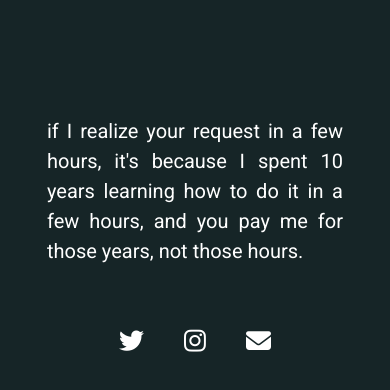
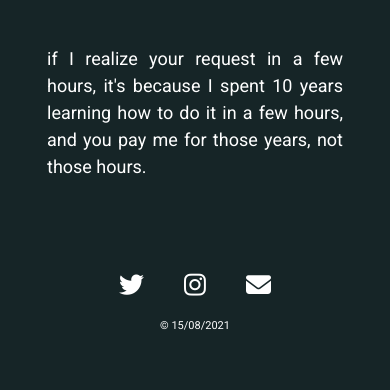
Before and after one commit to jprex59/MartPortfolio, a plain HTML site: page index.html in a window 390 px wide. Shown: the part 450-840 px from the top of the page. Drawn offline with nearby package versions, Linux system fonts and the light colour scheme.

Commit message:
copyright et responsive icons

```diff
--- a/css/index.css
+++ b/css/index.css
@@ -33,12 +33,14 @@ body {
 }
 .home_link {
 	position: absolute;
-	bottom: 50px;
+	bottom: 20%;
 	left: 0;
 	width: 100%;
 	display: flex;
 	align-items: center;
 	justify-content: center;
+	flex-direction: column;
+	color: #fff;
 }
 
 .home_link i {
@@ -52,6 +54,10 @@ body {
 	color: grey;
 }
 
+.home_link p {
+	font-size: 15px;
+}
+
 @media all and (max-width: 600px) {
 	.home-container {
 		width: 100%;
@@ -60,10 +66,39 @@ body {
 	.home_link {
 		bottom: 20px;
 	}
+	.home_right p {
+		height: 65%;
+	}
 }
+@media all and (max-width: 490px) {
+	.home_right p {
+		font-size: 18px;
+	}
 
+	.home_right p {
+		height: 80%;
+	}
+	.home_link p {
+		font-size: 11px;
+	}
+}
 @media all and (max-width: 350px) {
 	.home_right p {
 		font-size: 16px;
 	}
+	.home_link i {
+		font-size: 17px;
+	}
+	.home_right p {
+		height: 80%;
+	}
+	.home_link p {
+		font-size: 11px;
+	}
 }
+
+@media all and (max-height: 900px) {
+	.home_link {
+		bottom: 15%;
+	}
+}
--- a/index.html
+++ b/index.html
@@ -90,9 +90,12 @@
 					years, not those hours.
 				</p>
 				<div class="home_link">
-					<a href="https://twitter.com/mart1_1"><i class="fab fa-twitter"></i></a
-					><a href="https://www.instagram.com/martvion/"><i class="fab fa-instagram"></i></a
-					><a href="mailto:mart.vion@gmail.com"><i class="fas fa-envelope"></i></a>
+					<span>
+						<a href="https://twitter.com/mart1_1"><i class="fab fa-twitter"></i></a
+						><a href="https://www.instagram.com/martvion/"><i class="fab fa-instagram"></i></a
+						><a href="mailto:mart.vion@gmail.com"><i class="fas fa-envelope"></i></a
+					></span>
+					<p class="has-text-centered">&copy; 15/08/2021</p>
 				</div>
 			</div>
 		</div>
```
